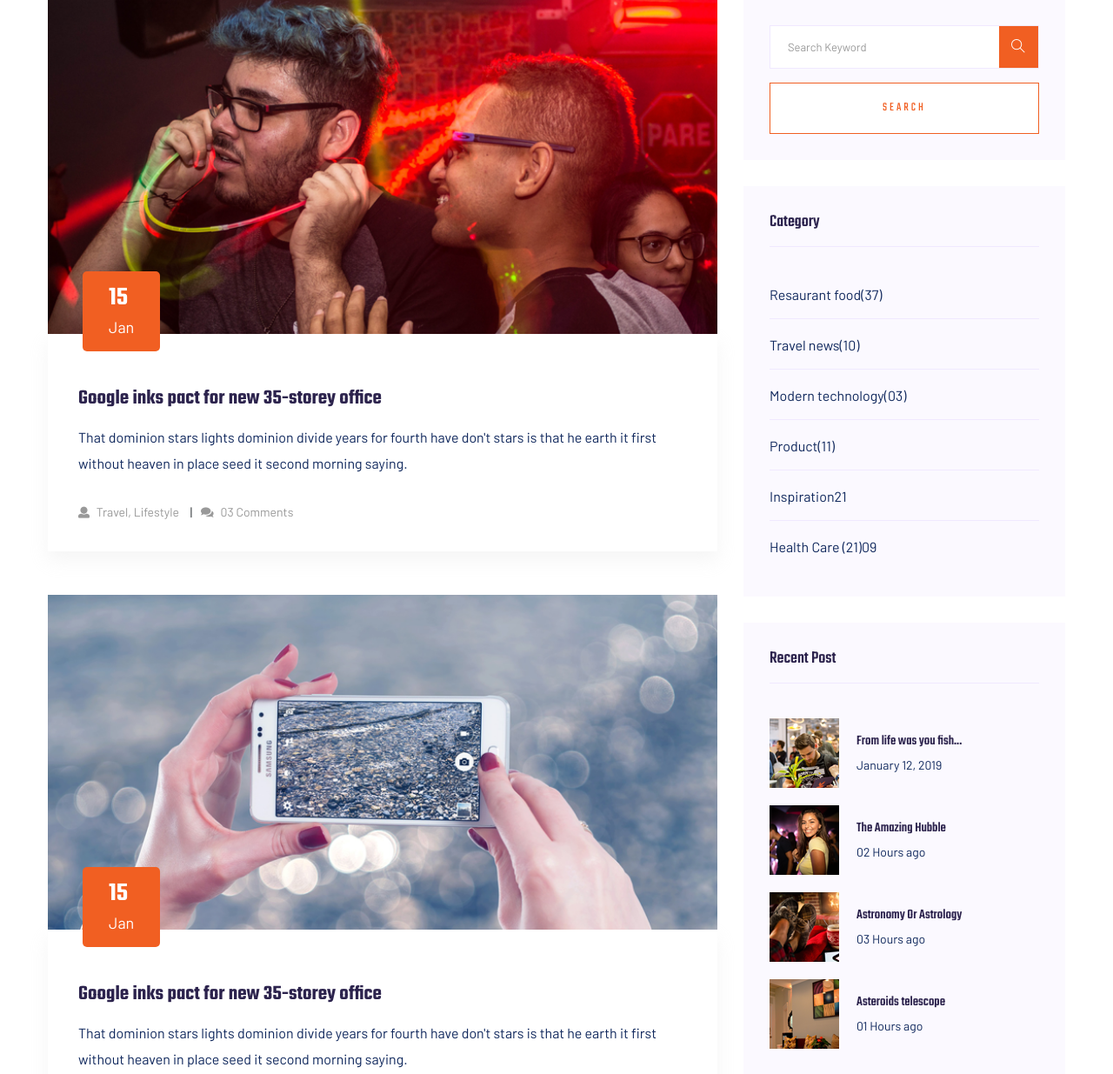
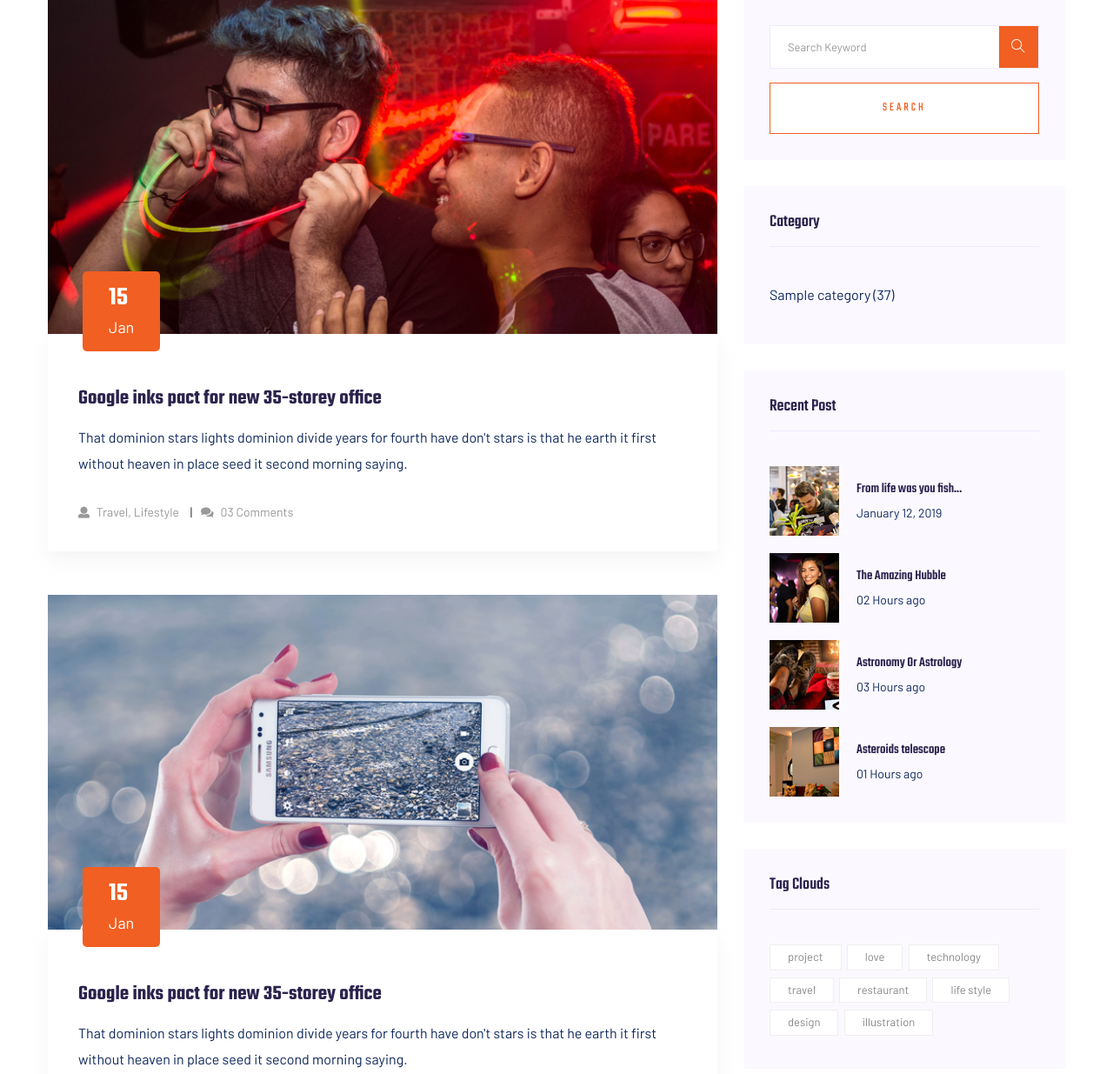
Before and after one commit to georgespicy/Logistic, a Django app: page /blog/blog/ in a window 1280 px wide. Shown: the part 727-1962 px from the top of the page at 87% size. Run offline with Django 4.2, Linux system fonts and the light colour scheme; tables that the repository leaves empty hold one stand-in row (values such as "Sample post"); some libraries are stand-ins or nearby versions.

Commit message:
Category display in blog page

```diff
--- a/blog/templates/blog/blog.html
+++ b/blog/templates/blog/blog.html
@@ -240,42 +240,16 @@
             <aside class="single_sidebar_widget post_category_widget">
               <h4 class="widget_title">Category</h4>
               <ul class="list cat-list">
+
+                {% for category in categories %}
                 <li>
                   <a href="#" class="d-flex">
-                    <p>Resaurant food</p>
+                    <p>{{category.name}}</p>&nbsp;
                     <p>(37)</p>
                   </a>
                 </li>
-                <li>
-                  <a href="#" class="d-flex">
-                    <p>Travel news</p>
-                    <p>(10)</p>
-                  </a>
-                </li>
-                <li>
-                  <a href="#" class="d-flex">
-                    <p>Modern technology</p>
-                    <p>(03)</p>
-                  </a>
-                </li>
-                <li>
-                  <a href="#" class="d-flex">
-                    <p>Product</p>
-                    <p>(11)</p>
-                  </a>
-                </li>
-                <li>
-                  <a href="#" class="d-flex">
-                    <p>Inspiration</p>
-                    <p>21</p>
-                  </a>
-                </li>
-                <li>
-                  <a href="#" class="d-flex">
-                    <p>Health Care (21)</p>
-                    <p>09</p>
-                  </a>
-                </li>
+                {% endfor %}
+
               </ul>
             </aside>
             <aside class="single_sidebar_widget popular_post_widget">
--- a/blog/views.py
+++ b/blog/views.py
@@ -1,9 +1,12 @@
 from django.shortcuts import render
-
-# Create your views here.
+from .models import Category
 
 def blog(request):
-    return render(request, 'blog/blog.html')
+    categories = Category.objects.all()[:6]
+    context = {
+        'categories': categories
+    }
+    return render(request, 'blog/blog.html', context)
 
 def blog_detail(request):
     return render(request, 'blog/blog_detail.html')
--- a/templates/base.html
+++ b/templates/base.html
@@ -91,7 +91,7 @@
   </head>
   <body>
 
-    {% include 'include/preloader.html' %}
+    <!-- {% include 'include/preloader.html' %}  -->
     {% include 'include/header.html' %}
     {% block content %}
     {% endblock content %}
```
